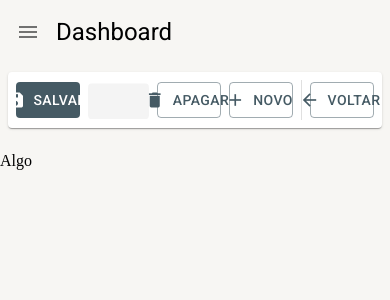
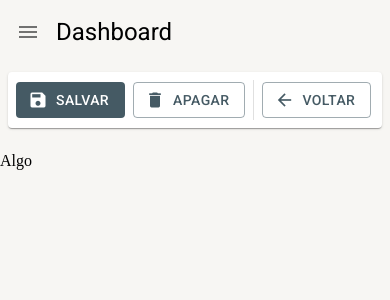
Before and after one commit to igorsouzaa98/frontend_crud, a React (Create React App) app: page /home in a window 390 px wide. Shown: the top 300 px of the page. Built offline with nearby package versions, Linux system fonts and the light colour scheme.

Commit message:
adicionando responsividade nos botoes

```diff
--- a/src/pages/dashboard/Dashboard.tsx
+++ b/src/pages/dashboard/Dashboard.tsx
@@ -4,7 +4,7 @@
 export const Dashboard = () => {
     return (
         <LayoutBasePag tittle={'Dashboard'}
-                       toolBar={(<FerramentasDeDetalhe mostrarBotaoSalvarFechar mostrarBotaoSalvarFecharCarregando/>)}>
+                       toolBar={(<FerramentasDeDetalhe mostrarBotaoSalvarFechar mostrarBotaoNovo/>)}>
             <p>Algo</p>
         </LayoutBasePag>
     )
--- a/src/shared/components/ferramentas-de-detalhe/FerramentasDeDetalhe.tsx
+++ b/src/shared/components/ferramentas-de-detalhe/FerramentasDeDetalhe.tsx
@@ -1,6 +1,6 @@
 import React from "react";
 import {Box} from "@mui/system";
-import {Button, Divider, Icon, Paper, Skeleton, useTheme} from "@mui/material";
+import {Button, Divider, Icon, Paper, Skeleton, Typography, useMediaQuery, useTheme} from "@mui/material";
 
 interface IFerramentasDeDetalheProps {
     textoBotao?: string
@@ -46,6 +46,8 @@
          aoClicarEmApagar
      }) => {
         const theme = useTheme()
+        const smDown = useMediaQuery(theme.breakpoints.down('sm'))
+        const mdDown = useMediaQuery(theme.breakpoints.down('md'))
 
         return (
             <Box height={theme.spacing(5)}
@@ -64,22 +66,30 @@
                         variant='contained'
                         startIcon={<Icon>save</Icon>}
                         onClick={aoClicarEmSalvar}
-                    >Salvar</Button>
+                    >
+                        <Typography variant='button' whiteSpace='nowrap' textOverflow='ellipsis' overflow='hidden'>
+                            Salvar
+                        </Typography>
+                    </Button>
                 )}
                 {mostrarBotaoSalvarCarregando && (
                     <Skeleton width={109} height={60}/>
                 )}
 
-                {(mostrarBotaoSalvarFechar && !mostrarBotaoSalvarFecharCarregando) && (
+                {(mostrarBotaoSalvarFechar && !mostrarBotaoSalvarFecharCarregando && !smDown && !mdDown) && (
                     <Button
                         color='primary'
                         disableElevation
                         variant='outlined'
                         startIcon={<Icon>save</Icon>}
                         onClick={aoCLicarEmSalvarFechar}
-                    >Salvar e voltar</Button>
+                    >
+                        <Typography variant='button' whiteSpace='nowrap' textOverflow='ellipsis' overflow='hidden'>
+                            Salvar e voltar
+                        </Typography>
+                    </Button>
                 )}
-                {mostrarBotaoSalvarFecharCarregando && (
+                {(mostrarBotaoSalvarFecharCarregando && !smDown && !mdDown) && (
                     <Skeleton width={180} height={60}/>
                 )}
 
@@ -90,23 +100,31 @@
                         variant='outlined'
                         startIcon={<Icon>delete</Icon>}
                         onClick={aoClicarEmApagar}
-                    >Apagar</Button>
+                    >
+                        <Typography variant='button' whiteSpace='nowrap' textOverflow='ellipsis' overflow='hidden'>
+                            Apagar
+                        </Typography>
+                    </Button>
                 )}
                 {mostrarBotaoApagarCarregando && (
                     <Skeleton width={109} height={60}/>
                 )}
 
 
-                {(mostrarBotaoNovo && !mostrarBotaoNovoCarregando) && (
+                {(mostrarBotaoNovo && !mostrarBotaoNovoCarregando && !smDown) && (
                     <Button
                         color='primary'
                         disableElevation
                         variant='outlined'
                         startIcon={<Icon>add</Icon>}
                         onClick={aoClicarEmNovo}
-                    >{textoBotao}</Button>
+                    >
+                        <Typography variant='button' whiteSpace='nowrap' textOverflow='ellipsis' overflow='hidden'>
+                            {textoBotao}
+                        </Typography>
+                    </Button>
                 )}
-                {mostrarBotaoNovoCarregando && (
+                {(mostrarBotaoNovoCarregando && !smDown) && (
                     <Skeleton width={109} height={60}/>
                 )}
 
@@ -119,7 +137,11 @@
                         variant='outlined'
                         startIcon={<Icon>arrow_back</Icon>}
                         onClick={aoClicarEmVoltar}
-                    >Voltar</Button>
+                    >
+                        <Typography variant='button' whiteSpace='nowrap' textOverflow='ellipsis' overflow='hidden'>
+                            Voltar
+                        </Typography>
+                    </Button>
                 )}
                 {mostrarBotaoVoltarCarregando && (
                     <Skeleton width={109} height={60}/>
```
